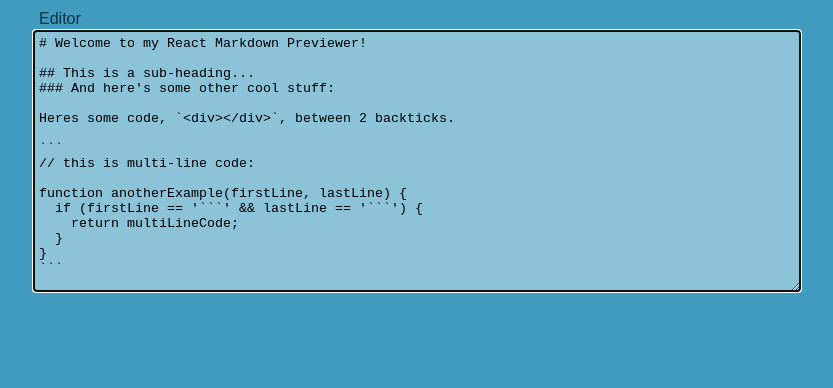
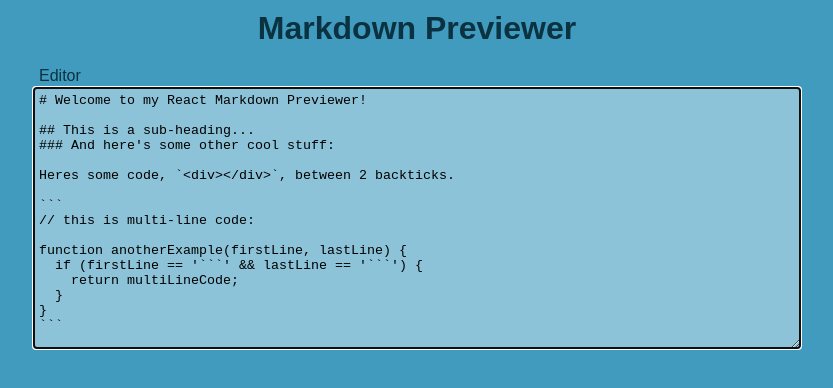
Before and after one commit to attilacs/markdown-previewer, a React (Create React App) app: page / in a window 1280 px wide. Shown: the top 388 px of the page, without its empty margins (223-1056 px from the left). Built offline with nearby package versions, Linux system fonts and the light colour scheme.

Commit message:
Create page heading

```diff
--- a/src/App.tsx
+++ b/src/App.tsx
@@ -2,6 +2,7 @@
 import Editor from "./components/Editor";
 import placeholder from "./components/placeholder";
 import AppStyled from "./styles/AppStyled";
+import HeadingStyled from "./styles/HeadingStyled";
 
 const App = () => {
   const [markdown, setMarkdown] = useState(placeholder);
@@ -9,6 +10,7 @@
   return (
     <>
       <AppStyled />
+      <HeadingStyled>Markdown Previewer</HeadingStyled>
       <Editor markdown={markdown} setMarkdown={setMarkdown} />
     </>
   );
--- /dev/null
+++ b/src/styles/HeadingStyled.tsx
@@ -0,0 +1,8 @@
+import styled from "styled-components";
+
+const HeadingStyled = styled.h1`
+  text-align: center;
+  margin: 0 0 20px;
+`;
+
+export default HeadingStyled;
```
